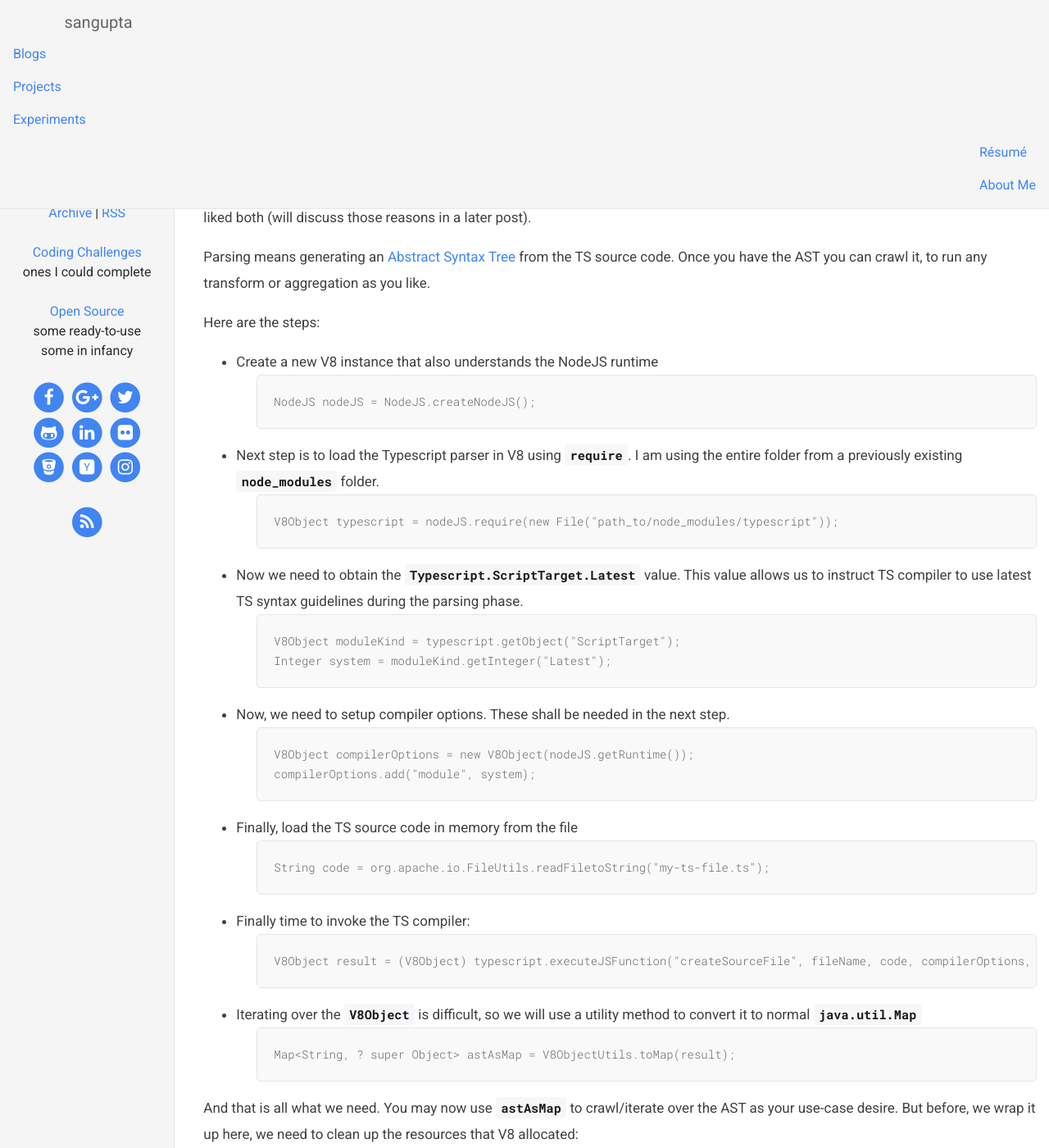
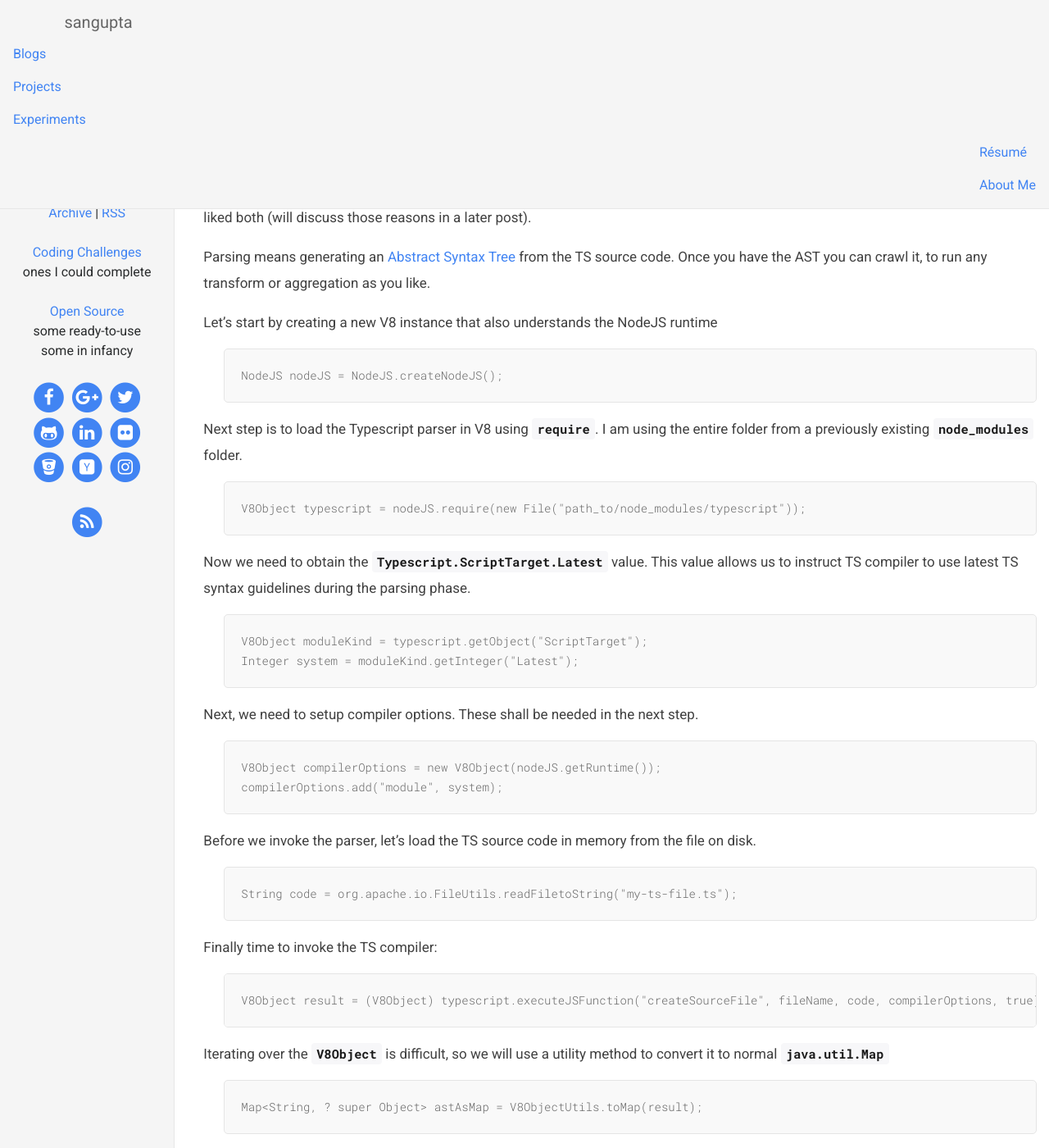
Before and after one commit to sangupta/sangupta.github.io, a Jekyll site: the page built from _posts/2022-04-20-parsing-typescript-in-java.md, in a window 1280 px wide and 1400 px high. Shown: the whole window at 82% size. Built offline with Jekyll 4.4.1, drawn with Linux system fonts in a browser that asks for light colours; nearby versions of some CDN libraries; comment, search, counter and statistics services are not loaded.

Commit message:
better formatting

````diff
--- a/_posts/2022-04-20-parsing-typescript-in-java.md
+++ b/_posts/2022-04-20-parsing-typescript-in-java.md
@@ -15,39 +15,51 @@ Parsing means generating an [Abstract Syntax Tree][ast] from the TS source code.
 Once you have the AST you can crawl it, to run any transform or aggregation as
 you like.
 
-Here are the steps:
+Let's start by creating a new V8 instance that also understands the NodeJS runtime
 
-* Create a new V8 instance that also understands the NodeJS runtime
 ```java
 NodeJS nodeJS = NodeJS.createNodeJS();
 ```
-* Next step is to load the Typescript parser in V8 using `require`. I am using
+
+Next step is to load the Typescript parser in V8 using `require`. I am using
 the entire folder from a previously existing `node_modules` folder.
+
 ```java
 V8Object typescript = nodeJS.require(new File("path_to/node_modules/typescript"));
 ```
-* Now we need to obtain the `Typescript.ScriptTarget.Latest` value.
+
+Now we need to obtain the `Typescript.ScriptTarget.Latest` value.
 This value allows us to instruct TS compiler to use latest TS syntax guidelines
 during the parsing phase.
+
 ```java
 V8Object moduleKind = typescript.getObject("ScriptTarget");
 Integer system = moduleKind.getInteger("Latest");
 ```
-* Now, we need to setup compiler options. These shall be needed in the next step.
+
+Next, we need to setup compiler options. These shall be needed in the next step.
+
 ```java
 V8Object compilerOptions = new V8Object(nodeJS.getRuntime());
 compilerOptions.add("module", system);
 ```
-* Finally, load the TS source code in memory from the file
+
+Before we invoke the parser, let's load the TS source code in memory from the
+file on disk.
+
 ```java
 String code = org.apache.io.FileUtils.readFiletoString("my-ts-file.ts");
 ```
-* Finally time to invoke the TS compiler:
+
+Finally time to invoke the TS compiler:
+
 ```java
 V8Object result = (V8Object) typescript.executeJSFunction("createSourceFile", fileName, code, compilerOptions, true);
 ```
-* Iterating over the `V8Object` is difficult, so we will use a utility method
+
+Iterating over the `V8Object` is difficult, so we will use a utility method
 to convert it to normal `java.util.Map`
+
 ```java
 Map<String, ? super Object> astAsMap = V8ObjectUtils.toMap(result);
 ```
````
